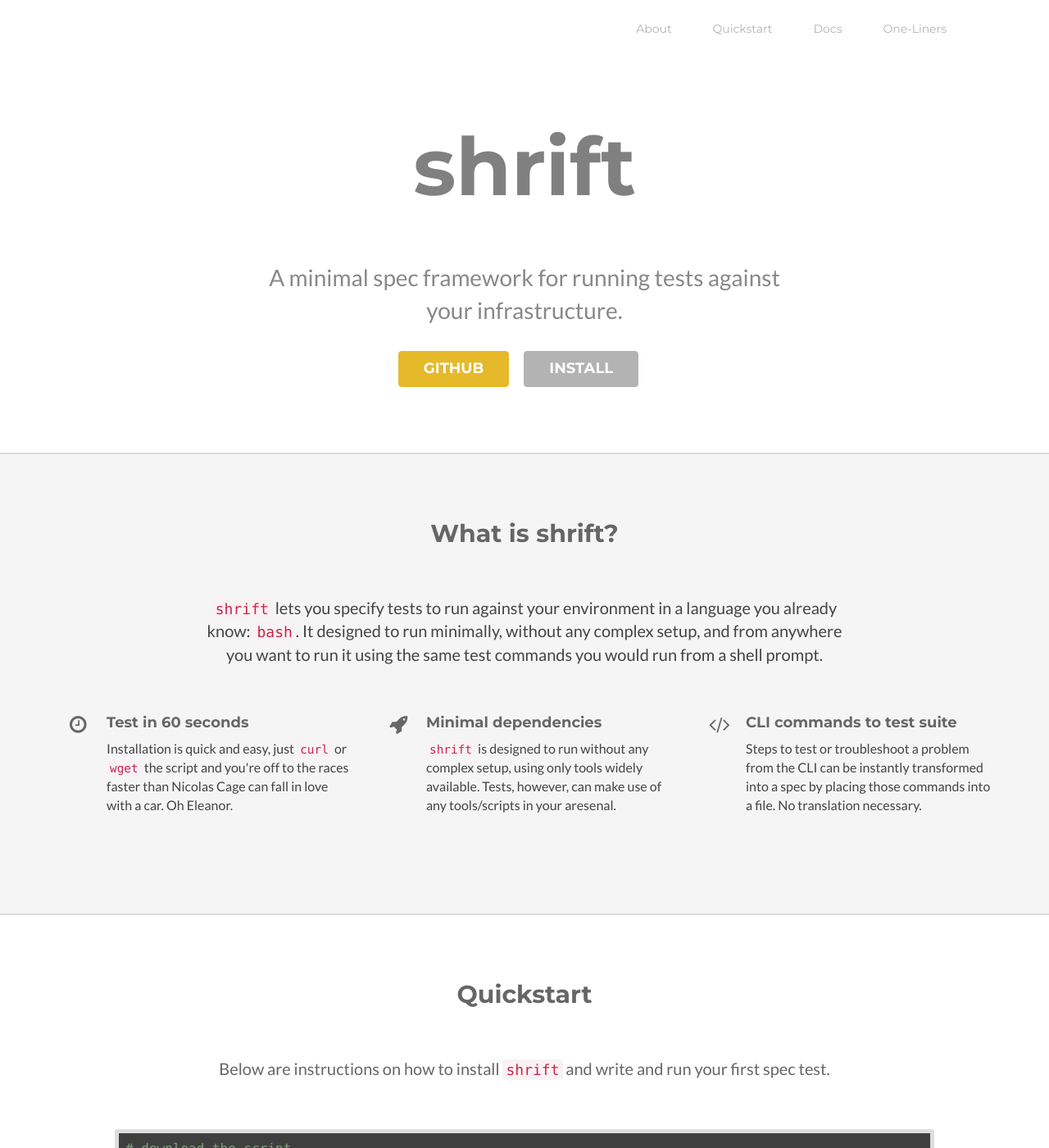
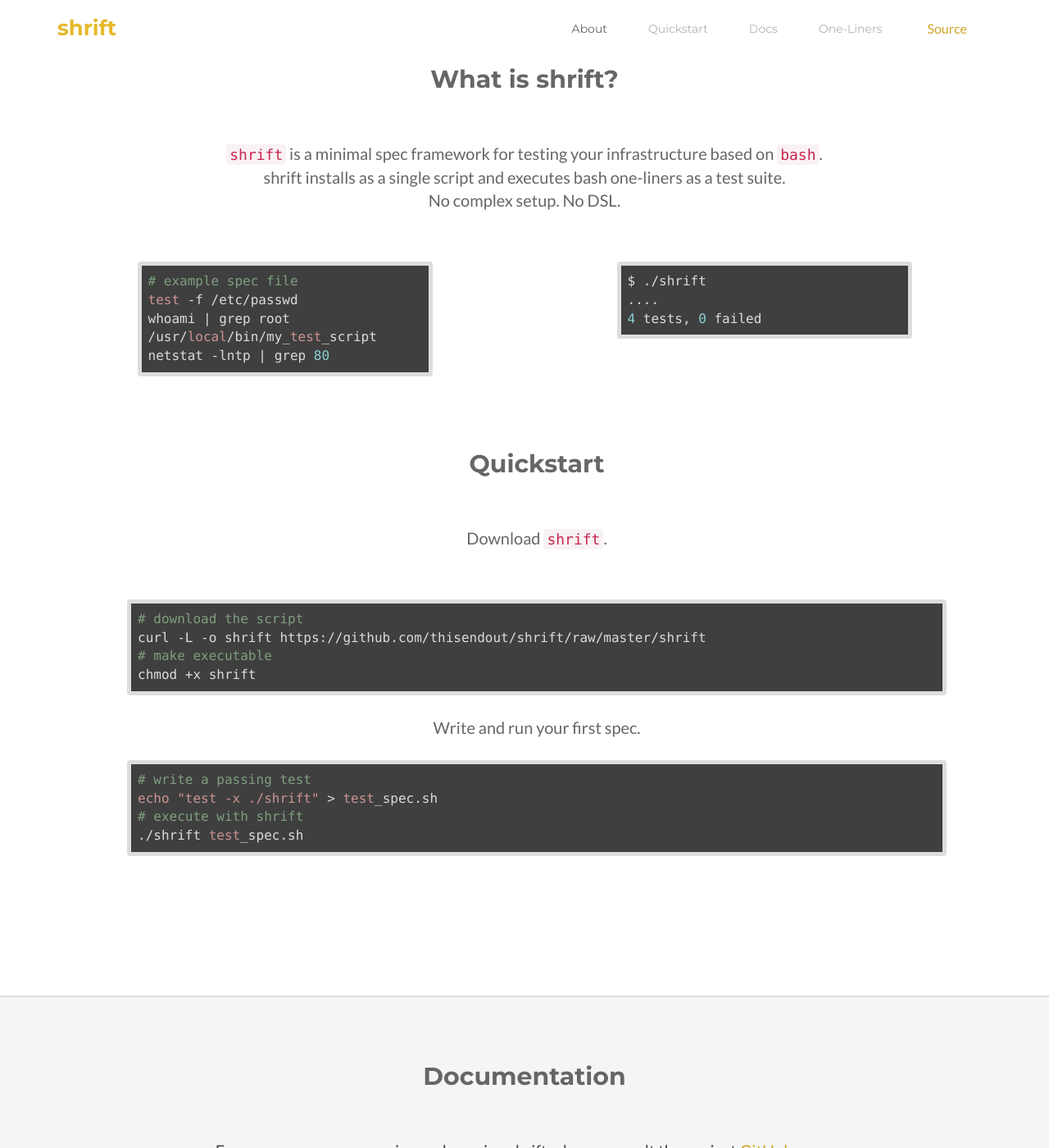
Before and after one commit to thisendout/shrift, a Jekyll site: the page built from index.html, in a window 1280 px wide and 1400 px high. Shown: the whole window at 82% size. Built offline with Jekyll 4.4.1, drawn with Linux system fonts in a browser that asks for light colours; some of the changed text lies outside the part shown.

Commit message:
Moving content out of includes into base index.html; edits to content

```diff
--- a/_includes/about.html
+++ /dev/null
@@ -1,36 +0,0 @@
-    <!-- ******ABOUT****** -->
-    <section id="about" class="section-stripe">
-        <div class="container">
-            <h2 class="title text-center">What is shrift?</h2>
-            <p class="intro text-center"><code>shrift</code> lets you specify tests to run against your environment in a language you already know: <code>bash</code>. It designed to run minimally, without any complex setup, and from anywhere you want to run it using the same test commands you would run from a shell prompt.</p>
-            <div class="row">
-                <div class="item col-md-4 col-sm-6 col-xs-12">
-                    <div class="icon-holder">
-                        <i class="fa fa-clock-o"></i>
-                    </div>
-                    <div class="feature-content">
-                        <h3 class="sub-title">Test in 60 seconds</h3>
-                        <p>Installation is quick and easy, just <code>curl</code> or <code>wget</code> the script and you're off to the races faster than Nicolas Cage can fall in love with a car. Oh Eleanor.</p>
-                    </div><!--//feature-content-->
-                </div><!--//item-->
-                <div class="item col-md-4 col-sm-6 col-xs-12">
-                    <div class="icon-holder">
-                        <i class="fa fa-rocket"></i>
-                    </div>
-                    <div class="feature-content">
-                        <h3 class="sub-title">Minimal dependencies</h3>
-                        <p><code>shrift</code> is designed to run without any complex setup, using only tools widely available. Tests, however, can make use of any tools/scripts in your aresenal.</p>
-                    </div><!--//feature-content-->
-                </div><!--//item-->
-                <div class="item col-md-4 col-sm-6 col-xs-12">
-                    <div class="icon-holder">
-                        <i class="fa fa-code"></i>
-                    </div>
-                    <div class="feature-content">
-                        <h3 class="sub-title">CLI commands to test suite</h3>
-                        <p>Steps to test or troubleshoot a problem from the CLI can be instantly transformed into a spec by placing those commands into a file. No translation necessary.</p>
-                    </div><!--//feature-content-->
-                </div><!--//item-->
-            </div><!--//row-->
-        </div><!--//container-->
-    </section><!--//about-->
--- a/_includes/docs.html
+++ /dev/null
@@ -1,21 +0,0 @@
-    <!-- ******DOCS****** -->
-    <section id="docs" class="section-stripe">
-        <div class="container">
-            <div class="content">
-              <h2 class="title text-center">Documentation</h2>
-              <p class="intro text-center">For more resources on using and running shrift, please consult the project <a href="https://github.com/thisendout/shrift" target="_blank">GitHub page</a>.</p>
-              <div class="block">
-                  <h3 class="sub-title">Spec Files</h3>
-                  <p>Files to be executed by <code>shrift</code> must contain one test per line. A test is considered passing when the return code is <code>0</code>. Any other condition is considered a failure.</p>
-                  <div class="code-block">
-                      <pre><code class="bash"># example spec file
-test -f /etc/passwd
-whoami | grep root
-/usr/local/bin/my_test_script
-netstat -lntp | grep 80</code></pre>
-                  </div><!--//code-block-->
-              </div><!--//block-->
-
-            </div><!--//docs-inner-->
-        </div><!--//container-->
-    </section><!--//docs->
--- a/_includes/header.html
+++ b/_includes/header.html
@@ -22,6 +22,7 @@
                         <li class="nav-item"><a class="scrollto" href="#quickstart">Quickstart</a></li>
                         <li class="nav-item"><a class="scrollto" href="#docs">Docs</a></li>
                         <li class="nav-item"><a class="scrollto" href="#oneliners">One-Liners</a></li>
+                        <li><a class="github" href="https://github.com/thisendout/shrift" target="_blank">Source</a></li>
                     </ul><!--//nav-->
                 </div><!--//navabr-collapse-->
             </nav><!--//main-nav-->
--- a/_includes/hero.html
+++ /dev/null
@@ -1,11 +0,0 @@
-    <!-- ******HERO****** -->
-    <section id="hero" class="section offset-header">
-        <div class="container text-center">
-            <h2 class="title">shrift</h2>
-            <p class="intro">A minimal spec framework for running tests against your infrastructure.</p>
-            <div class="btns">
-                <a class="btn btn-cta-secondary" href="https://github.com/thisendout/shrift" target="_blank">GitHub</a>
-                <a class="btn btn-cta-primary" href="https://raw.githubusercontent.com/thisendout/shrift/master/shrift" target="_blank">Install</a>
-            </div>
-        </div><!--//container-->
-    </section><!--//hero-->
--- a/_includes/oneliners.html
+++ /dev/null
@@ -1,34 +0,0 @@
-    <!-- ******DOCS****** -->
-    <section id="oneliners" class="oneliners section">
-        <div class="container">
-            <div class="content">
-              <h2 class="title text-center">One-Liners</h2>
-              <div class="block">
-                <p class="intro">Below are a collection of common bash one-liners that can aid you in creating spec files (clicking on a one-liner opens it with <a href="http://explainshell.com" target="_blank">explainshell.com</a>). It should be noted that bash has a very useful builtin called <code>test</code> that exposes a number of useful tests. See the full man page by using <code>man test</code> or <a href="http://www.gnu.org/software/bash/manual/html_node/Bash-Conditional-Expressions.html" target=_blank>visit it online</a>.</p>
-              </div><!--//block-->
-              {% for entry in site.data.oneliners  %}
-              {% assign lines = entry.content | newline_to_br | split: '<br />' %}
-              <div class="row one-liner">
-                  <div class="block">
-                      <div class="col-md-6">
-                          <h3 class="sub-title">{{ entry.title }}</h3>
-                          <p><i>{% if entry.description %}{{ entry.description }}{% else %}No description given...{% endif %}</i></p>
-                      </div><!--//col-md-6-->
-                      <div class="col-md-6">
-                          <div class="code-block">
-                              <pre><code class="bash">{% for line in lines %}{% if line contains '#' %}{{ line }}{% else %}<span class="explainshell">{{ line }}</span>{% endif %}{% endfor %}</a></code></pre>
-                              {% if entry.example %}
-                              {% assign lines = entry.example | newline_to_br | split: '<br />' %}
-                              <div class="code-example">
-                                  <a href="#"><i class="fa fa-caret-right"></i> Example</a>
-                                  <pre class="hidden"><code class="bash">{% for line in lines %}{% if line contains '#' %}{{ line }}{% else %}<span class="explainshell">{{ line }}</span>{% endif %}{% endfor %}</code></pre>
-                              </div>
-                              {% endif %}
-                          </div><!--//code-block-->
-                      </div><!--//col-md-6-->
-                  </div><!--//block-->
-              </div><!--//row-->
-              {% endfor %}
-            </div><!--//content-inner-->
-        </div><!--//container-->
-    </section><!--//oneliners->
--- a/_includes/quickstart.html
+++ /dev/null
@@ -1,29 +0,0 @@
-    <!-- ******QUICKSTART****** -->
-    <section id="quickstart" class="section quickstart">
-        <div class="container">
-            <div class="content">
-            <h2 class="title text-center">Quickstart</h2>
-            <div class="block">
-                <p class="intro text-center">Below are instructions on how to install <code>shrift</code> and write and run your first spec test.</p>
-                <div class="code-block">
-                    <pre><code class="language-bash"># download the script
-curl -L -o shrift https://github.com/thisendout/shrift/raw/master/shrift
-# make executable
-chmod +x shrift</code></pre>
-                </div>
-            </div>
-            <div class="block">
-                <p class="text-center" style="padding: 15px 0; font-size: 20px;">Optionally create and run a new a spec test</p>
-                <div class="code-block">
-                    <pre><code class="language-bash"># write a passing test
-echo "test -x ./shrift" > test_spec.sh
-# execute with shrift
-./shrift test_spec.sh</code></pre>
-                </div>
-            </div>
-                     </code></pre>
-                </div><!--//code-block-->
-            </div><!--//block-->
-            </div><!--//docs-inner-->
-        </div><!--//container-->
-    </section><!--//docs->
--- a/_layouts/default.html
+++ b/_layouts/default.html
@@ -5,11 +5,7 @@
 {% include head.html %}
 <body data-spy="scroll">
 {% include header.html %}
-{% include hero.html %}
-{% include about.html %}
-{% include quickstart.html %}
-{% include docs.html %}
-{% include oneliners.html %}
+  {{ content }}
 {% include footer.html %}
 </body>
 </html>
--- a/index.html
+++ b/index.html
@@ -3,4 +3,117 @@
 title: Home
 ---
 
-I am content
+<!-- ******ABOUT****** -->
+<section id="about" class="section">
+    <div class="container">
+        <h2 class="title text-center">What is shrift?</h2>
+        <p class="intro text-center"><code>shrift</code> is a minimal spec framework for testing your infrastructure based on <code>bash</code>.<br />shrift installs as a single script and executes bash one-liners as a test suite.<br />No complex setup.  No DSL.</p>
+        <div class="row">
+          <div class="col-md-4 col-md-offset-1">
+            <div class="code-block">
+              <pre><code class="bash"># example spec file
+test -f /etc/passwd
+whoami | grep root
+/usr/local/bin/my_test_script
+netstat -lntp | grep 80</code></pre>
+            </div><!--//code-block-->
+          </div><!--//col-md-5-->
+          <div class="col-md-2">
+            <p></p>
+          </div>
+          <div class="col-md-4">
+            <div class="code-block">
+              <pre><code class="bash">$ ./shrift
+....
+4 tests, 0 failed
+</code></pre>
+            </div><!--//code-block-->
+          </div><!--//col-md-5-->
+        </div><!--//row-->
+
+<!-- ******QUICKSTART****** -->
+<section id="quickstart" class="section quickstart">
+    <div class="container">
+        <div class="content">
+        <h2 class="title text-center">Quickstart</h2>
+        <div class="block">
+            <p class="intro text-center">Download <code>shrift</code>.</p>
+            <div class="code-block">
+                <pre><code class="language-bash"># download the script
+curl -L -o shrift https://github.com/thisendout/shrift/raw/master/shrift
+# make executable
+chmod +x shrift</code></pre>
+            </div>
+        </div>
+        <div class="block">
+            <p class="text-center" style="padding: 15px 0; font-size: 20px;">Write and run your first spec.</p>
+            <div class="code-block">
+                <pre><code class="language-bash"># write a passing test
+echo "test -x ./shrift" > test_spec.sh
+# execute with shrift
+./shrift test_spec.sh</code></pre>
+            </div>
+        </div>
+                 </code></pre>
+            </div><!--//code-block-->
+        </div><!--//block-->
+        </div><!--//docs-inner-->
+    </div><!--//container-->
+</section><!--//docs->
+
+<!-- ******DOCS****** -->
+<section id="docs" class="section-stripe">
+    <div class="container">
+        <div class="content">
+          <h2 class="title text-center">Documentation</h2>
+          <p class="intro text-center">For more resources on using and running shrift, please consult the project <a href="https://github.com/thisendout/shrift" target="_blank">GitHub page</a>.</p>
+          <div class="block">
+              <h3 class="sub-title">Spec Files</h3>
+              <p>Files to be executed by <code>shrift</code> must contain one test per line. A test is considered passing when the return code is <code>0</code>. Any other condition is considered a failure.</p>
+              <div class="code-block">
+              <pre><code class="bash"># example spec file
+test -f /etc/passwd
+whoami | grep root
+/usr/local/bin/my_test_script
+netstat -lntp | grep 80</code></pre>
+              </div><!--//code-block-->
+          </div><!--//block-->
+
+        </div><!--//docs-inner-->
+    </div><!--//container-->
+</section><!--//docs->
+
+<!-- ******oneliners****** -->
+<section id="oneliners" class="oneliners section">
+    <div class="container">
+        <div class="content">
+          <h2 class="title text-center">One-Liners</h2>
+          <div class="block">
+            <p class="intro">Below are a collection of common bash one-liners that can aid you in creating spec files (clicking on a one-liner opens it with <a href="http://explainshell.com" target="_blank">explainshell.com</a>). It should be noted that bash has a very useful builtin called <code>test</code> that exposes a number of useful tests. See the full man page by using <code>man test</code> or <a href="http://www.gnu.org/software/bash/manual/html_node/Bash-Conditional-Expressions.html" target=_blank>visit it online</a>.</p>
+          </div><!--//block-->
+          {% for entry in site.data.oneliners  %}
+          {% assign lines = entry.content | newline_to_br | split: '<br />' %}
+          <div class="row one-liner">
+              <div class="block">
+                  <div class="col-md-6">
+                      <h3 class="sub-title">{{ entry.title }}</h3>
+                      <p><i>{% if entry.description %}{{ entry.description }}{% else %}No description given...{% endif %}</i></p>
+                  </div><!--//col-md-6-->
+                  <div class="col-md-6">
+                      <div class="code-block">
+                          <pre><code class="bash">{% for line in lines %}{% if line contains '#' %}{{ line }}{% else %}<span class="explainshell">{{ line }}</span>{% endif %}{% endfor %}</a></code></pre>
+                          {% if entry.example %}
+                          {% assign lines = entry.example | newline_to_br | split: '<br />' %}
+                          <div class="code-example">
+                              <a href="#"><i class="fa fa-caret-right"></i> Example</a>
+                              <pre class="hidden"><code class="bash">{% for line in lines %}{% if line contains '#' %}{{ line }}{% else %}<span class="explainshell">{{ line }}</span>{% endif %}{% endfor %}</code></pre>
+                          </div>
+                          {% endif %}
+                      </div><!--//code-block-->
+                  </div><!--//col-md-6-->
+              </div><!--//block-->
+          </div><!--//row-->
+          {% endfor %}
+        </div><!--//content-inner-->
+    </div><!--//container-->
+</section><!--//oneliners->
--- a/public/css/styles.css
+++ b/public/css/styles.css
@@ -231,7 +231,7 @@
   padding-top: 10px;
 }
 header .logo a {
-  color: #fff;
+  color: #e6b92b;
 }
 header .main-nav button {
   background: #b3b3b3;
```
